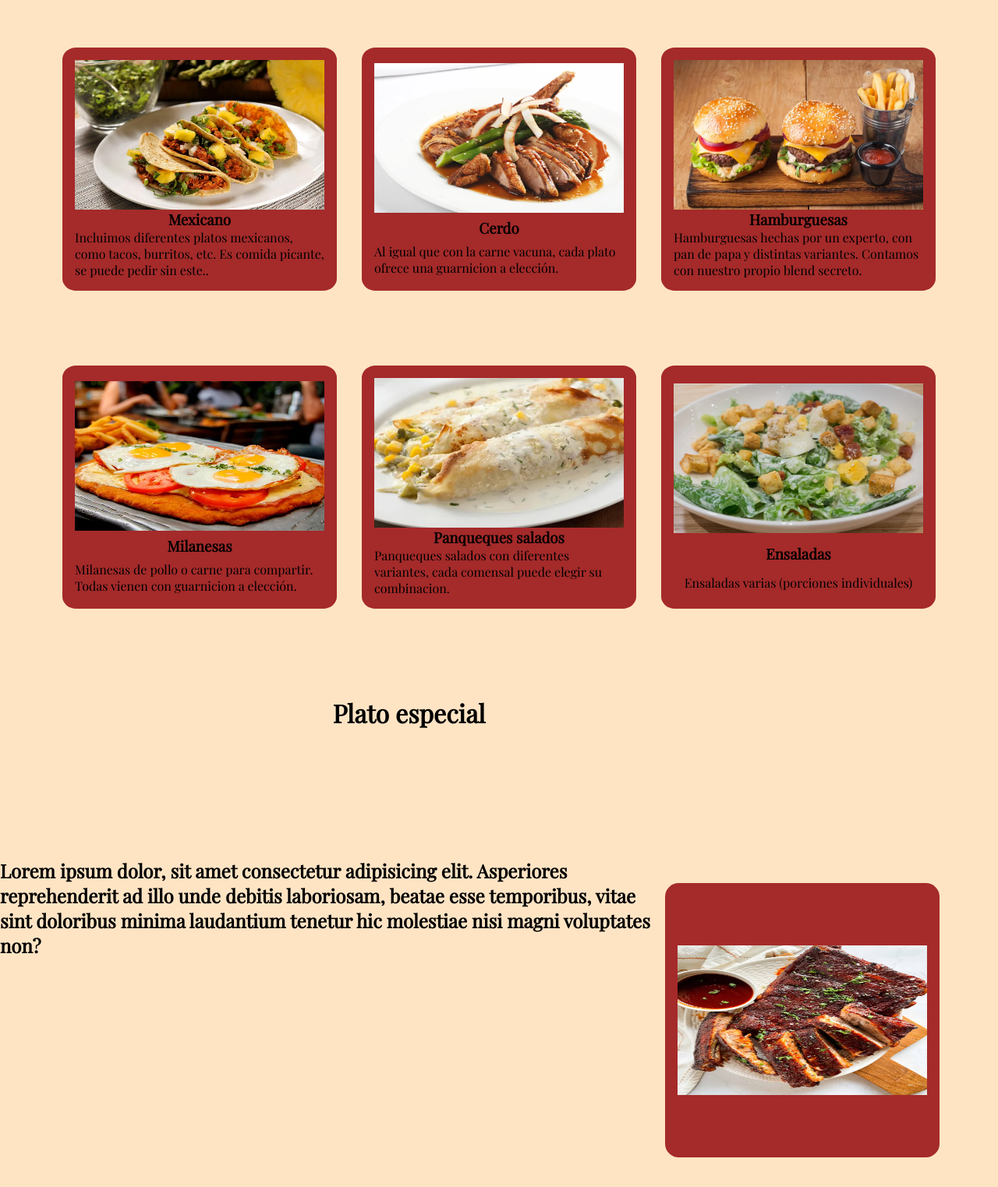
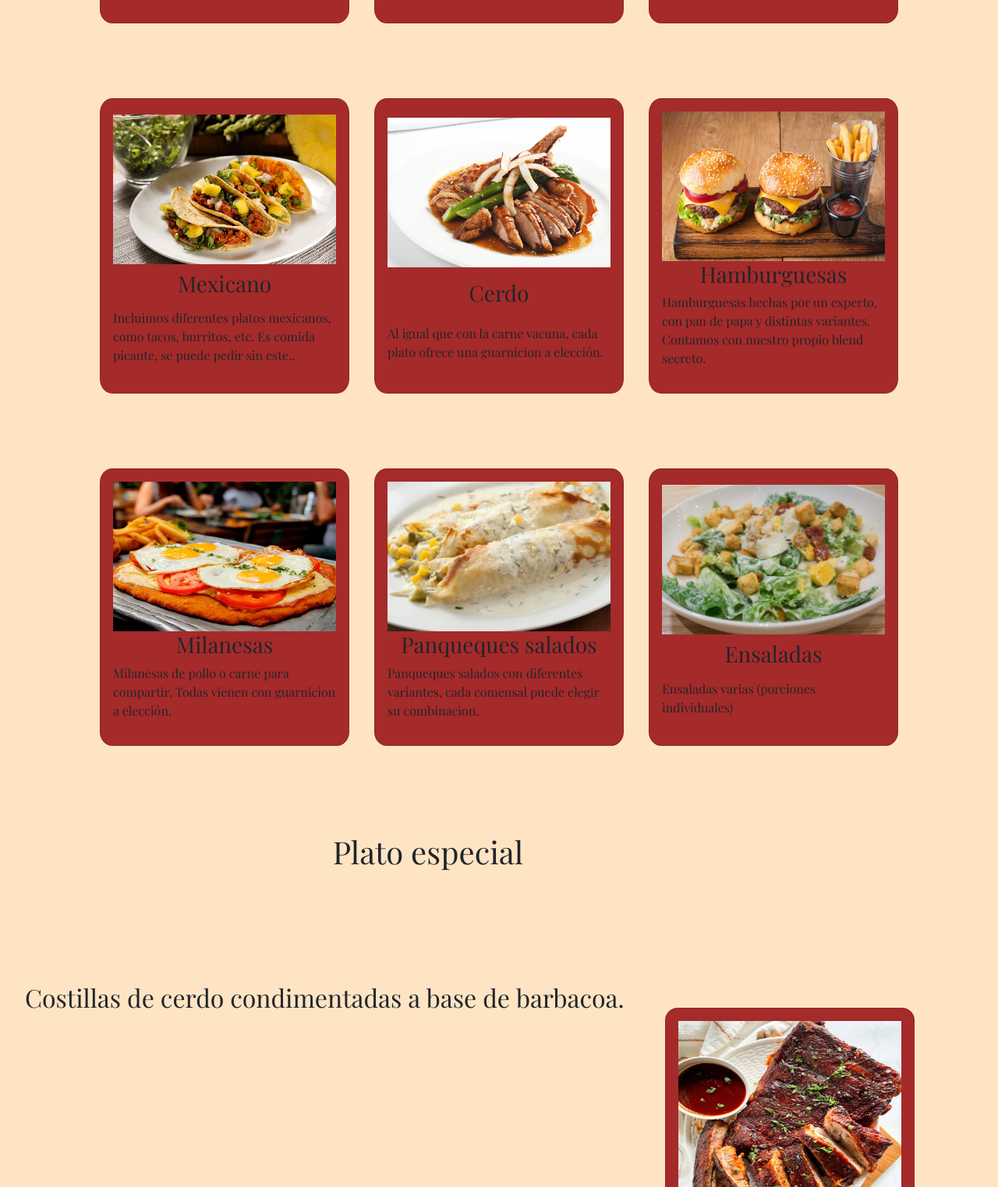
Before and after one commit to SantiagoDiMasi/proyecto-coder, a plain HTML site: page assets/pages/platos.html in a window 1280 px wide. Shown: the part 537-2060 px from the top of the page at 78% size. Drawn offline with nearby package versions, Linux system fonts and the light colour scheme; a web font is replaced by a local one.

Commit message:
medio responsive hecho

```diff
--- a/assets/css/style.css
+++ b/assets/css/style.css
@@ -49,38 +49,6 @@ li:hover {
 header ul.nav li img {
   height: 3rem;
   width: 3rem;
-}
-.grid {
-  display: grid;
-  grid-template-columns: 1fr 1fr 1fr;
-  grid-template-rows: 1fr 1fr 1fr;
-  gap: 0px 0px;
-  grid-auto-flow: row;
-  grid-template-areas:
-    ". title title"
-    "informacion-especial informacion-especial especial"
-    "informacion-especial informacion-especial especial";
-  margin-bottom: 5rem;
-  margin-top: 5rem;
-}
-
-.title {
-  grid-area: title;
-}
-
-.informacion-especial {
-  grid-area: informacion-especial;
-}
-
-.especial {
-  grid-area: especial;
-  width: 20rem;
-  height: 20rem;
-}
-
-.especial img {
-  width: 100%;
-  height: 100%;
 }
 
 .titulo {
@@ -223,3 +191,67 @@ footer img {
   height: 3rem;
   width: 3rem;
 }
+
+/* Desktop */
+@media screen and (max-width: 3200px) {
+  /*   body {
+    background-color: aquamarine;
+  } */
+
+  .plato-especial {
+    display: grid;
+    grid-template-columns: 1fr 1fr 1fr;
+    grid-template-rows: 1fr 1fr 1fr;
+    gap: 0px 0px;
+    grid-auto-flow: row;
+    grid-template-areas:
+      ". title title"
+      "informacion-especial informacion-especial especial"
+      "informacion-especial informacion-especial especial";
+    margin-bottom: 5rem;
+    margin-top: 5rem;
+  }
+
+  .title {
+    grid-area: title;
+  }
+
+  .informacion-especial {
+    grid-area: informacion-especial;
+    margin-left: 2rem;
+  }
+
+  .especial {
+    grid-area: especial;
+    width: 20rem;
+    height: 20rem;
+  }
+
+  .especial img {
+    width: 100%;
+    height: 100%;
+  }
+}
+
+/* Tablet */
+@media screen and (max-width: 780px) {
+  /*   body {
+    background-color: blue;
+  } */
+
+  .plato-especial {
+    display: flex;
+    flex-direction: column-reverse;
+    align-items: center;
+  }
+}
+
+/* Mobile */
+@media screen and (max-width: 480px) {
+  /*   body {
+    background-color: chartreuse;
+  } */
+  header nav {
+    width: 100%;
+  }
+}
--- a/assets/pages/nosotros.html
+++ b/assets/pages/nosotros.html
@@ -6,6 +6,8 @@
     <meta name="viewport" content="width=device-width, initial-scale=1.0">
     <title>Nosotros</title>
     <link rel="shortcut icon" href="../img/Logo.png" type="image/x-icon">
+    <link rel="stylesheet" href="https://cdn.jsdelivr.net/npm/bootstrap@4.0.0/dist/css/bootstrap.min.css" integrity="sha384-Gn5384xqQ1aoWXA+058RXPxPg6fy4IWvTNh0E263XmFcJlSAwiGgFAW/dAiS6JXm" crossorigin="anonymous">
+    <script src="https://cdn.jsdelivr.net/npm/bootstrap@5.3.0-alpha3/dist/js/bootstrap.bundle.min.js"></script>
     <link rel="preconnect" href="https://fonts.googleapis.com">
     <link rel="preconnect" href="https://fonts.gstatic.com" crossorigin>
     <link href="https://fonts.googleapis.com/css2?family=Alkatra:wght@400;600&family=Playfair+Display&family=Roboto+Mono:wght@100&display=swap" rel="stylesheet">
@@ -33,7 +35,7 @@
     <main>
         <h1 class="titulo">Restaurante Miguel</h1>
 
-        <article class="container">
+        <article class="container col-lg-3 col-sm-6">
 
             <section class="info izq">
                 <img src="../img/barra.png" alt="">
@@ -88,7 +90,7 @@
             <div class="division medio">
                 <section>
                     <nav>
-                        <ul class="nav footerNavbar">
+                        <ul class="footerNavbar">
                             <li><a href="/index.html">Inicio</a></li>
                             <li><a href="./platos.html">Platos</a></li>
                             <li><a href="./postres.html">Postres</a></li>
--- a/assets/pages/platos.html
+++ b/assets/pages/platos.html
@@ -6,10 +6,12 @@
     <meta name="viewport" content="width=device-width, initial-scale=1.0">
     <title>Postres</title>
     <link rel="shortcut icon" href="../img/Logo.png" type="image/x-icon">
-    <link rel="stylesheet" href="../css/style.css">
+    <link rel="stylesheet" href="https://cdn.jsdelivr.net/npm/bootstrap@4.0.0/dist/css/bootstrap.min.css" integrity="sha384-Gn5384xqQ1aoWXA+058RXPxPg6fy4IWvTNh0E263XmFcJlSAwiGgFAW/dAiS6JXm" crossorigin="anonymous">
+    <script src="https://cdn.jsdelivr.net/npm/bootstrap@5.3.0-alpha3/dist/js/bootstrap.bundle.min.js"></script>
     <link rel="preconnect" href="https://fonts.googleapis.com">
     <link rel="preconnect" href="https://fonts.gstatic.com" crossorigin>
     <link href="https://fonts.googleapis.com/css2?family=Alkatra:wght@400;600&family=Playfair+Display&family=Roboto+Mono:wght@100&display=swap" rel="stylesheet">
+    <link rel="stylesheet" href="../css/style.css">
 </head>
 
 
@@ -33,62 +35,62 @@
     <main>
         <h1 class="titulo">Restaurante Miguel</h1>
         <article class="containerCard">
-            <section class="card">
+            <section class="card col-lg-3 col-sm-6">
                 <img src="../img/Plato1.png" alt="">
                 <h3>Carnes</h3>
                 <p>Ofrecemos todo tipo de carne vacuna. Cada corte viene con una guarnicion a elección.</p>
             </section>
 
-            <section class="card">
+            <section class="card col-lg-3 col-sm-6">
                 <img src="../img/pescado-deshuezado.png" alt="">
                 <h3>Pescado</h3>
                 <p>Ofrecemos pescado fresco con tres guarniciones a eleccion.</p>
             </section>
 
-            <section class="card">
+            <section class="card col-lg-3 col-sm-6">
                 <img src="../img/paella.png" alt="">
                 <h3>Paellas</h3>
                 <p>Tenemos distintos tipos de paellas. Recomendamos una de estas cada dos personas.</p>
             </section>
 
-            <section class="card">
+            <section class="card col-lg-3 col-sm-6">
                 <img src="../img/tacos-al-pastor.png" alt="">
                 <h3>Mexicano</h3>
                 <p>Incluimos diferentes platos mexicanos, como tacos, burritos, etc. Es comida picante, se puede pedir sin este..</p>
             </section>
 
-            <section class="card">
+            <section class="card col-lg-3 col-sm-6">
                 <img src="../img/cerdo.png" alt="">
                 <h3>Cerdo</h3>
                 <p>Al igual que con la carne vacuna, cada plato ofrece una guarnicion a elección.</p>
             </section>
-            <section class="card">
+            <section class="card col-lg-3 col-sm-6">
                 <img src="../img/Harmunga.png" alt="">
                 <h3>Hamburguesas</h3>
                 <p>Hamburguesas hechas por un experto, con pan de papa y distintas variantes. Contamos con nuestro propio blend secreto.</p>
             </section>
 
-            <section class="card">
+            <section class="card col-lg-3 col-sm-6">
                 <img src="../img/Milanesa.png" alt="">
                 <h3>Milanesas</h3>
                 <p>Milanesas de pollo o carne para compartir. Todas vienen con guarnicion a elección.</p>
             </section>
 
-            <section class="card">
+            <section class="card col-lg-3 col-sm-6">
                 <img src="../img/panqueque-salado.png" alt="">
                 <h3>Panqueques salados</h3>
                 <p>Panqueques salados con diferentes variantes, cada comensal puede elegir su combinacion.</p>
             </section>
 
-            <section class="card">
+            <section class="card col-lg-3 col-sm-6">
                 <img src="../img/ensalada.png" alt="">
                 <h3>Ensaladas</h3>
                 <p>Ensaladas varias (porciones individuales)</p>
             </section>
         </article>
 
-        <div class="grid">
-            <div class="informacion-especial"><h2>Lorem ipsum dolor, sit amet consectetur adipisicing elit. Asperiores reprehenderit ad illo unde debitis laboriosam, beatae esse temporibus, vitae sint doloribus minima laudantium tenetur hic molestiae nisi magni voluptates non?</h2></div>
+        <div class="plato-especial">
+            <div class="informacion-especial"><h2>Costillas de cerdo condimentadas a base de barbacoa.</h2></div>
             <div class="especial card"><img src="../img/good-food-baddie-bbq-ribs.jpg" alt=""></div>
             <div class="title"><h1>Plato especial</h1></div>
 
@@ -111,7 +113,7 @@
             <div class="division medio">
                 <section>
                     <nav>
-                        <ul class="nav footerNavbar">
+                        <ul class="footerNavbar">
                             <li><a href="/index.html">Inicio</a></li>
                             <li><a href="./platos.html">Platos</a></li>
                             <li><a href="./postres.html">Postres</a></li>
```
Also changed, not shown: assets/pages/postres.html (+3 -1 lines), assets/pages/reservas.html (+3 -1 lines).
